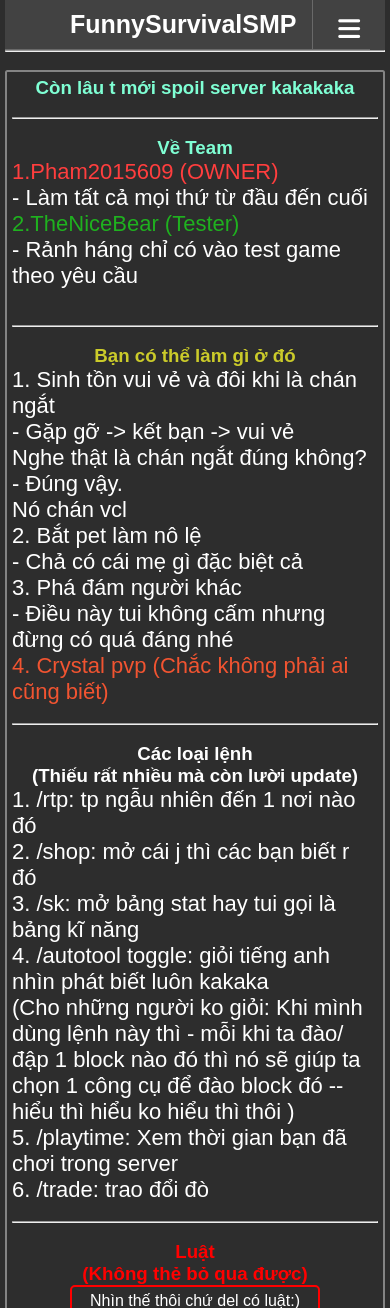
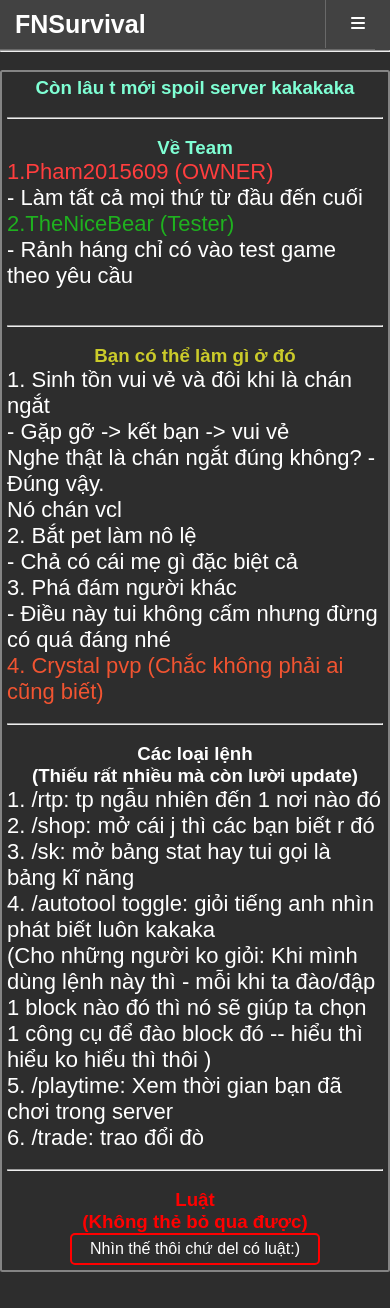
Before and after one commit to fnsurvival/fnsurvival.github.io, a PHP site: page / in a window 390 px wide. Shown: the top 1308 px of the page. After the commit the page ends 1272 px from the top, so only its background shows below. Run offline with PHP 8.4, Linux system fonts and the light colour scheme; some libraries are stand-ins or nearby versions.

Commit message:
fixed sth

```diff
--- a/caythue/css/rb120.css
+++ b/caythue/css/rb120.css
@@ -36,3 +36,8 @@ input[type=submit] {
     font-size: 20px;
     padding: 9px;
 }
+@media (max-width: 420px) {
+    .container {
+        width: auto !important;
+    }
+}
--- a/caythue/dichvu/rb120.html
+++ b/caythue/dichvu/rb120.html
@@ -16,7 +16,7 @@
 <body>
     <input id="navbar-indicator" class="navbar-collapse" type="checkbox" checked>
     <nav class="navbar">
-        &emsp;&emsp;<a class="navbar-brand" href="index.html">
+        <a class="navbar-brand" href="index.html">
             Shopluadao
         </a>
 
--- a/caythue/index.html
+++ b/caythue/index.html
@@ -31,7 +31,7 @@
     <!-- NAVBAR -->
     <input id="navbar-indicator" class="navbar-collapse" type="checkbox" checked>
     <nav class="navbar">
-        &emsp;&emsp;<a class="navbar-brand" href="index.html">
+        <a class="navbar-brand" href="index.html">
             Shopluadao
         </a>
 
--- a/caythue/signup.html
+++ b/caythue/signup.html
@@ -17,7 +17,7 @@
 <body>
     <input id="navbar-indicator" class="navbar-collapse" type="checkbox" checked>
     <nav class="navbar">
-        &emsp;&emsp;<a class="navbar-brand" href="index.html">
+        <a class="navbar-brand" href="index.html">
             Shopluadao
         </a>
 
--- a/css/ao21b20z/require.css
+++ b/css/ao21b20z/require.css
@@ -139,11 +139,6 @@ body {
 .navbar {
     position: relative;
     background: rgb(66, 66, 66);
-    font-size: 25px;
-}
-.navbar-left {
-    display: inline-block;
-    margin-left: 15px;
 }
 .navbar-right {
     display: inline-block;
@@ -185,6 +180,7 @@ body {
     font-weight: bold;
     padding-left: 15px;
     padding-right: 15px;
+    font-size: 25px;
     background: transparent;
 }
 .navbar .nav-link:hover {
--- a/css/style.css
+++ b/css/style.css
@@ -6,7 +6,6 @@
 }
 body {
     background-color: rgb(45, 45, 45);
-    padding-inline: 5px;
 }
 /* FONT */
 p, a, ol, li, button {
--- a/error.html
+++ b/error.html
@@ -23,8 +23,8 @@
 <body>
     <input id="navbar-indicator" class="navbar-collapse" type="checkbox" checked>
     <nav class="navbar">
-        &emsp;&emsp;<a class="navbar-brand" href="index.html">
-            FunnySurvivalSMP
+        <a class="navbar-brand" href="index.html">
+            FNSurvival
         </a>
 
         <div class="navbar-right">
--- a/index.html
+++ b/index.html
@@ -37,8 +37,8 @@
         <!--   TOP BẢR   -->
         <input id="navbar-indicator" class="navbar-collapse" type="checkbox" checked>
         <nav class="navbar">
-            &emsp;&emsp;<a class="navbar-brand" href="index.html">
-                FunnySurvivalSMP
+            <a class="navbar-brand" href="index.html">
+                FNSurvival
             </a>
 
             <div class="navbar-right">
```
